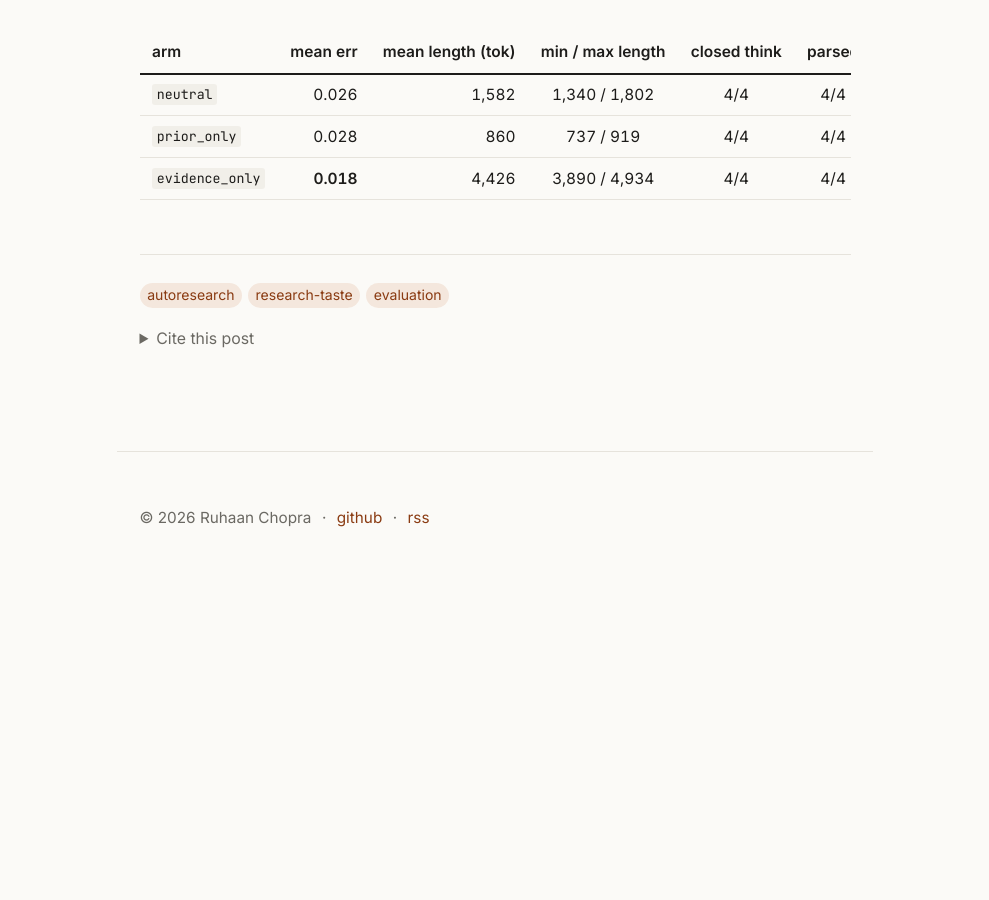
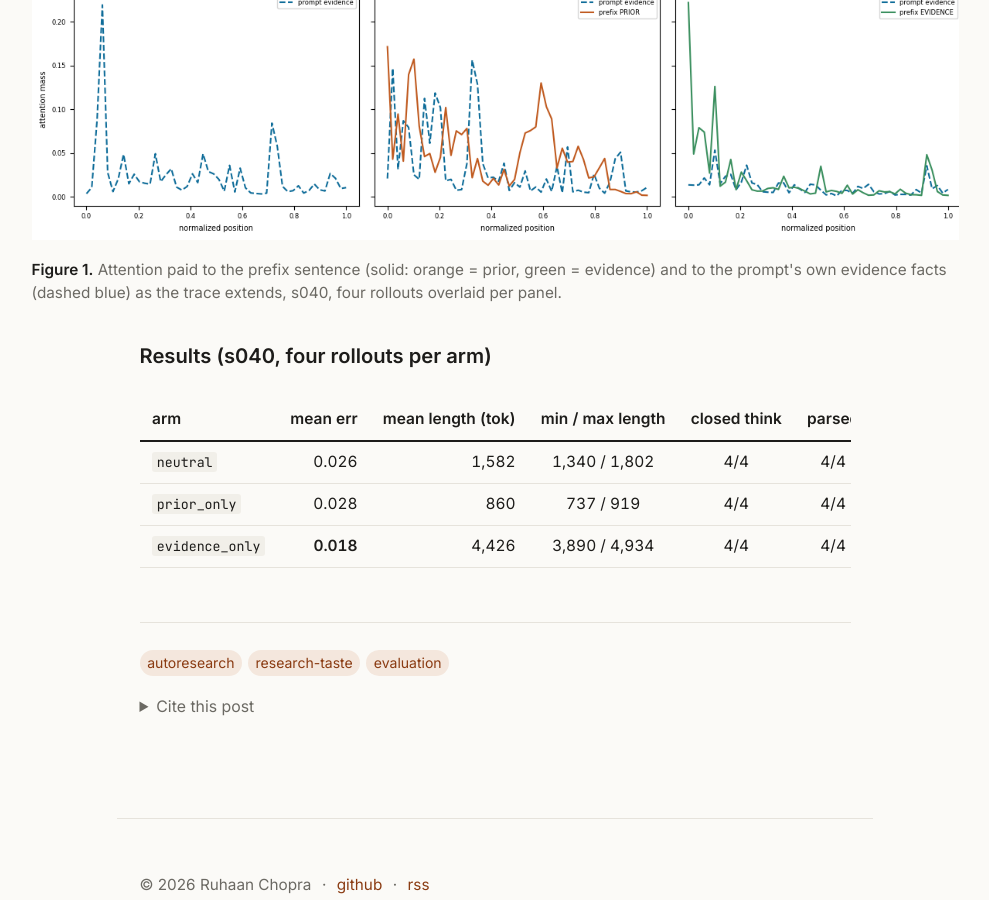
Before and after one commit to ruhzi/ruhzi.github.io, a Jekyll site: the page built from _posts/2026-08-25-prior-vs-evidence-and-prefill.md, in a window 1280 px wide and 900 px high, scrolled down 4291 px. Shown: the whole window, without its empty margins (145-1134 px from the left). Built offline with Jekyll 4.4.1, drawn with Linux system fonts in a browser that asks for light colours; before the commit the page ends 4893 px from its top, so only the background shows below that.

Commit message:
Add s040 attention figure

```diff
--- a/_posts/2026-08-25-prior-vs-evidence-and-prefill.md
+++ b/_posts/2026-08-25-prior-vs-evidence-and-prefill.md
@@ -77,6 +77,11 @@ The three prefills, each opening the model's <code>&lt;think&gt;</code> block:
 <div class="prefill evidence"><span class="ptag">evidence_only</span><p>To restate the setup: the tolerance is ε_r = max(10, 0.02 × bbox_diag), typically 10--25 pixels, and the new weight multiplies into the already-full semantic weight, clamped at ε_w.</p></div>
 </div>
 
+<figure class="wide">
+  <img src="/assets/img/prefill-attention-s040.png" alt="Attention mass over normalized position for the s040 sample under the neutral, prior_only and evidence_only arms">
+  <figcaption><strong>Figure 1.</strong> Attention paid to the prefix sentence (solid: orange = prior, green = evidence) and to the prompt's own evidence facts (dashed blue) as the trace extends, s040, four rollouts overlaid per panel.</figcaption>
+</figure>
+
 ### Results (s040, four rollouts per arm)
 
 | arm | mean err | mean length (tok) | min / max length | closed think | parsed |
```
Also changed, not shown: assets/img/prefill-attention-s040.png (added).
